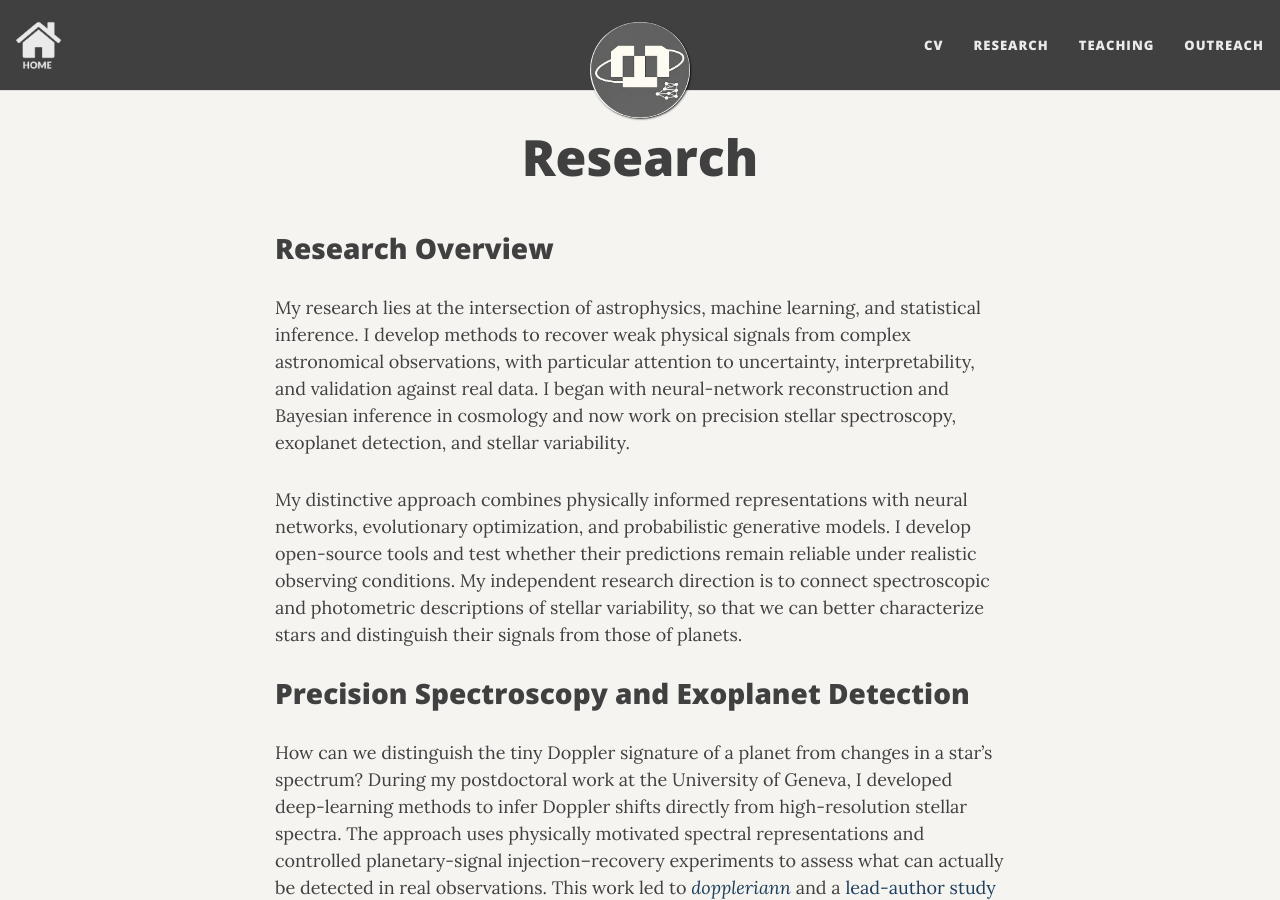
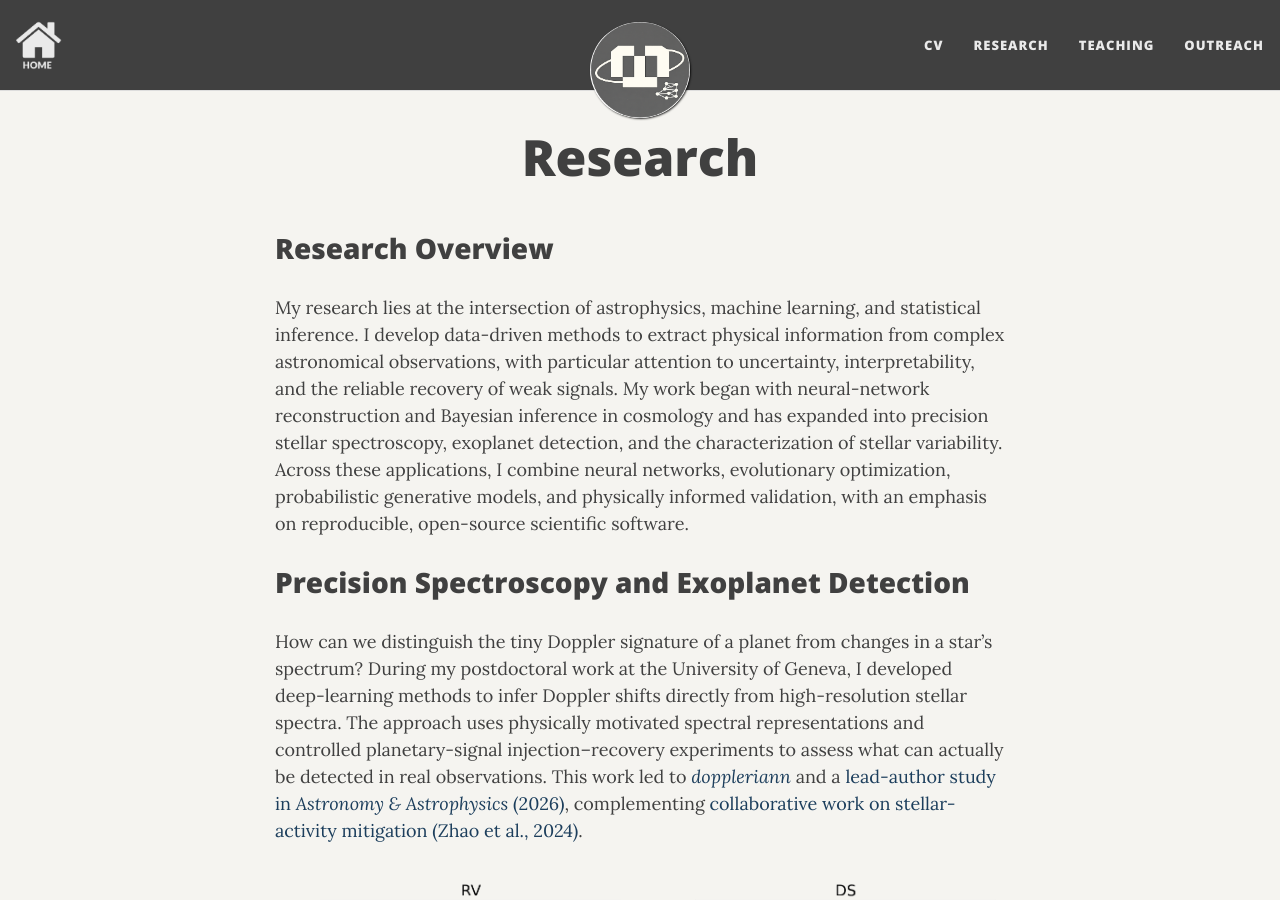
Before and after one commit to igomezv/igomezv.github.io, a Jekyll site: the page built from research.md, in a window 1280 px wide and 900 px high. Built offline with Jekyll 4.4.1, drawn with Linux system fonts in a browser that asks for light colours; nearby versions of some CDN libraries; comment, search, counter and statistics services are not loaded.

Commit message:
Reducing text

```diff
--- a/research.md
+++ b/research.md
@@ -5,9 +5,8 @@ title: Research
 
 ## Research Overview
 
-My research lies at the intersection of astrophysics, machine learning, and statistical inference. I develop methods to recover weak physical signals from complex astronomical observations, with particular attention to uncertainty, interpretability, and validation against real data. I began with neural-network reconstruction and Bayesian inference in cosmology and now work on precision stellar spectroscopy, exoplanet detection, and stellar variability.
 
-My distinctive approach combines physically informed representations with neural networks, evolutionary optimization, and probabilistic generative models. I develop open-source tools and test whether their predictions remain reliable under realistic observing conditions. My independent research direction is to connect spectroscopic and photometric descriptions of stellar variability, so that we can better characterize stars and distinguish their signals from those of planets.
+My research lies at the intersection of astrophysics, machine learning, and statistical inference. I develop data-driven methods to extract physical information from complex astronomical observations, with particular attention to uncertainty, interpretability, and the reliable recovery of weak signals. My work began with neural-network reconstruction and Bayesian inference in cosmology and has expanded into precision stellar spectroscopy, exoplanet detection, and the characterization of stellar variability. Across these applications, I combine neural networks, evolutionary optimization, probabilistic generative models, and physically informed validation, with an emphasis on reproducible, open-source scientific software.
 
 ## Precision Spectroscopy and Exoplanet Detection
 
```
